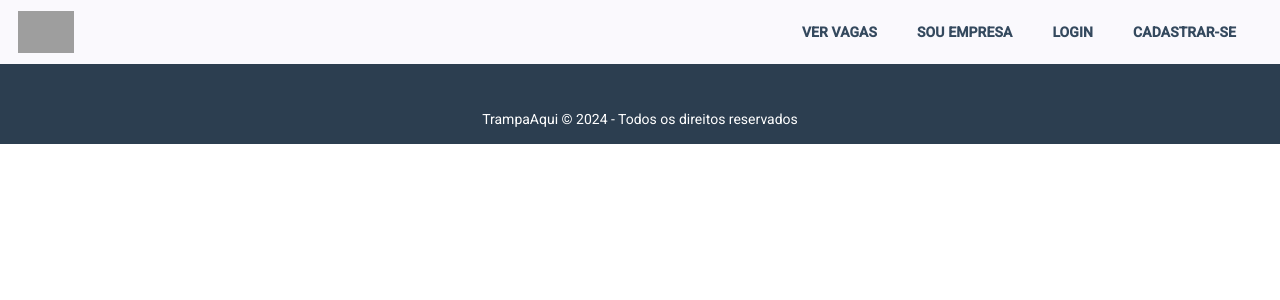
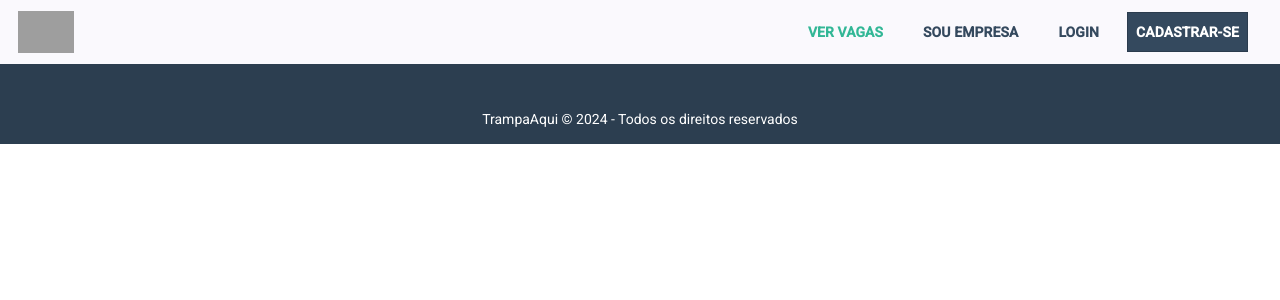
Before and after one commit to lucasgfaj/trampa-aqui, an Angular app: page / in a window 1280 px wide. Shown: the top 300 px of the page. Built offline with nearby package versions, Linux system fonts and the light colour scheme; grey boxes are pictures that could not be loaded; some icons are missing.

Commit message:
Edit: CSS - Header

```diff
--- a/src/app/shared/header/header.component.html
+++ b/src/app/shared/header/header.component.html
@@ -21,10 +21,10 @@
 
       <!-- Navegação -->
       <nav class="desktop-nav">
-        <a mat-button routerLink="/ver-vagas">VER VAGAS</a>
+        <a mat-button class="vagas" routerLink="/ver-vagas">VER VAGAS</a>
         <a mat-button routerLink="/sou-empresa">SOU EMPRESA</a>
         <a mat-button routerLink="/login">LOGIN</a>
-        <a mat-button routerLink="/cadastrar-se">CADASTRAR-SE</a>
+        <a mat-button class="cadastrar" routerLink="/cadastrar-se">CADASTRAR-SE</a>
       </nav>
     </div>
   </mat-toolbar>
```
